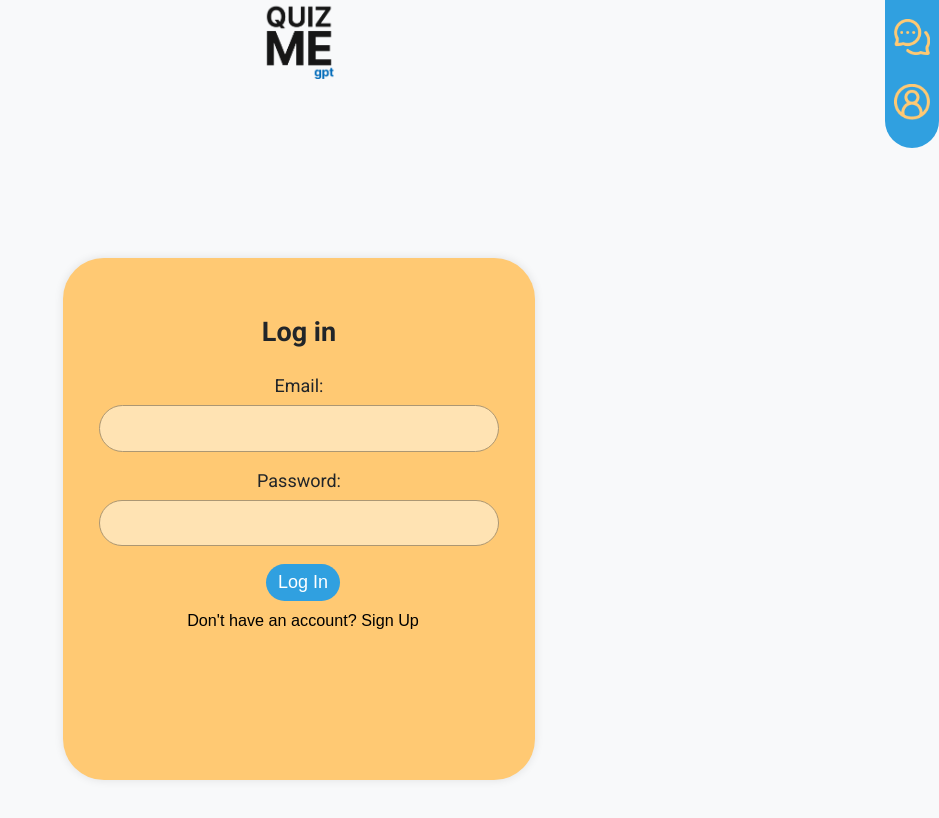
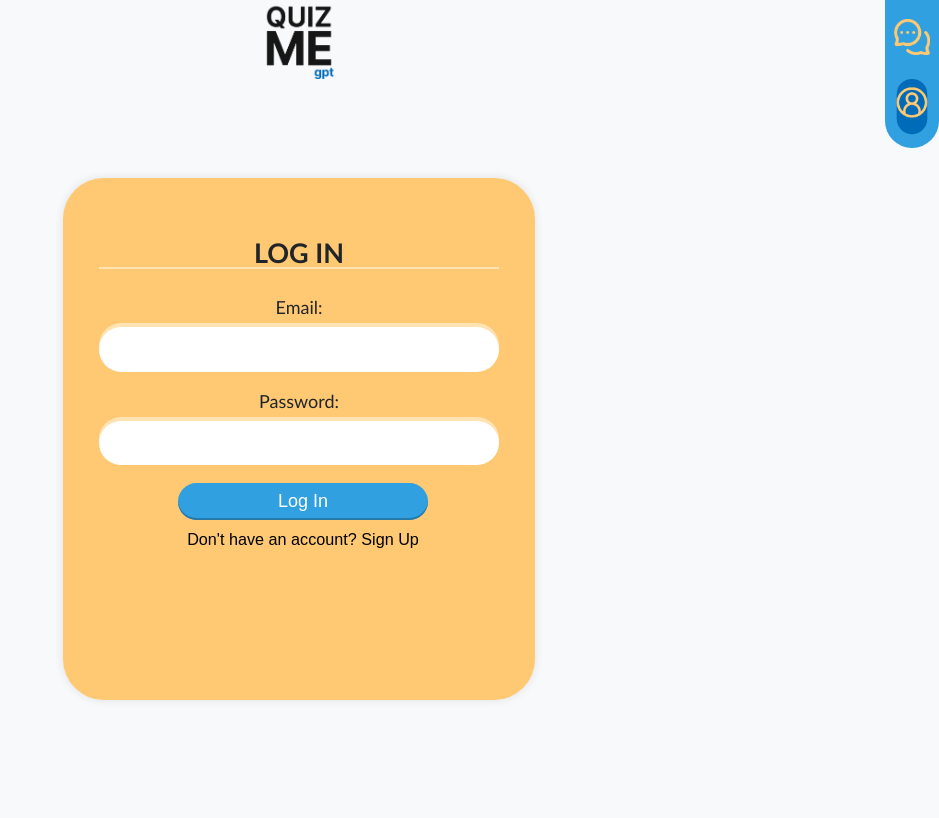
Before and after one commit to Chrisdalbano/quizmegpt, a Vue app: page /login in a window 1280 px wide. Shown: the top 818 px of the page, without its empty margins (341-1280 px from the left). Built offline with nearby package versions, Linux system fonts and the light colour scheme; no server answers; the HTML template or start-up script is replaced by a standard one.

Commit message:
added animations

```diff
--- a/src/components/NavBar.vue
+++ b/src/components/NavBar.vue
@@ -1,13 +1,13 @@
 <template>
   <nav>
-    <router-link to="/">
+    <router-link to="/" exact :class="{ active: $route.path === '/' }">
       <img class="nav-icon" src="../assets/quizme-icon.png" alt="Quiz Me!" />
     </router-link>
-    <router-link v-if="!loggedIn" to="/login">
+    <router-link v-if="!loggedIn" to="/login" exact :class="{ active: $route.path === '/login' }">
       <img class="nav-icon" src="../assets/User-icon.png" alt="Log In" />
     </router-link>
-    <transition name="page-fade" mode="out-in">
-      <router-link v-if="loggedIn" to="/my-account">
+    <transition name="slide">
+      <router-link v-if="loggedIn" to="/my-account" exact :class="{ active: $route.path === '/my-account' }">
         <img class="nav-icon" src="../assets/User-icon.png" alt="My Account" />
       </router-link>
     </transition>
@@ -48,12 +48,16 @@ nav {
   opacity: 0.7;
 }
 
-.page-fade-enter-active,
-.page-fade-leave-active {
-  transition: opacity 0.3s;
+.active {
+  background-color: #006BB9;
+  color: white;
+  border-radius: 41px;
+
+  transform: scale(0.85);
+  transition: all 0.3s ease-in-out;
 }
-.page-fade-enter,
-.page-fade-leave-to {
-  opacity: 0;
-}
+
+
+
+
 </style>
--- a/src/components/QuizComponent.vue
+++ b/src/components/QuizComponent.vue
@@ -1,12 +1,13 @@
 <template>
+  <div class="currentQuestion">
+    <p class="questionNumber">Question {{ currentQuestionIndex + 1}} / {{ questions.length }}</p>
+    <b>{{ questions[currentQuestionIndex].question }}</b>
+  </div>
   <div class="quiz-component">
     <div
       class="question-wrapper"
       v-if="currentQuestionIndex < questions.length"
     >
-      <p>
-        <b>{{ questions[currentQuestionIndex].question }}</b>
-      </p>
       <div
         class="choice"
         v-for="(option, optionIndex) in questions[currentQuestionIndex].options"
@@ -21,7 +22,9 @@
             :id="'option' + optionIndex"
             class="hidden-radio"
           />
-          <label :for="'option' + optionIndex" class="option-label">{{ option.text }}</label>
+          <label :for="'option' + optionIndex" class="option-label">{{
+            option.text
+          }}</label>
         </div>
       </div>
     </div>
@@ -72,8 +75,11 @@ export default {
       }
       const xpEarned = score * 10; // Modify this value to change XP per correct answer
       // this.saveQuizHistory({ score, xpEarned, questions: this.questions });
-      this.$emit("submit-answers", { score, xpEarned, questions: this.questions });
-
+      this.$emit("submit-answers", {
+        score,
+        xpEarned,
+        questions: this.questions,
+      });
     },
 
     async saveQuizHistory(quizData) {
@@ -85,7 +91,6 @@ export default {
       };
       await addDoc(quizHistoryRef, newQuizHistory);
     },
-
   },
 };
 </script>
@@ -96,12 +101,13 @@ export default {
   flex-direction: column;
   align-items: center;
   width: 100%;
+  padding-bottom: 198px;
 }
 
 .question-wrapper {
   background-color: #f3f3f3;
   padding: 15px;
-  border-radius: px;
+  border-radius: 41px;
   margin-bottom: 20px;
   width: 100%;
   max-width: 600px;
@@ -113,10 +119,8 @@ export default {
   margin-bottom: 10px;
 }
 
-
 .option input {
   margin-right: 5px;
-
 }
 
 .submit-btn {
@@ -142,7 +146,7 @@ export default {
   display: flex;
   align-items: center;
   justify-content: left;
-    background-color: #FFC973;
+  background-color: #ffc973;
   width: 200px;
   border-radius: 41px;
   padding: 10px 20px;
@@ -151,7 +155,7 @@ export default {
 }
 
 .option:hover {
-    background-color: #FFE3B3;
+  background-color: #ffe3b3;
 }
 
 .option label.option-label {
@@ -160,7 +164,7 @@ export default {
 }
 
 .hidden-radio:checked + .option-label {
-    background-color: #006BB9;
+  background-color: #006bb9;
   color: white;
   border-radius: 41px;
   display: flex;
@@ -168,4 +172,21 @@ export default {
   width: 100%;
   padding: 10px 20px;
 }
+
+.currentQuestion {
+  display: flex;
+  flex-direction: column;
+  align-items: center;
+  padding: 10px;
+  margin: 20px 500px;
+  background-color: #FFE3B3;
+  border-radius: 41px;
+  padding: 30px;
+  box-shadow: 0px 4px 4px rgba(0, 0, 0, 0.25);
+}
+
+.questionNumber {
+  margin: 0;
+  padding-bottom: 10px;
+  }
 </style>
--- a/src/views/HomeView.vue
+++ b/src/views/HomeView.vue
@@ -3,7 +3,9 @@
     <img class="logo" src="../assets/quizmegpt-logo.png" />
   </div>
   <div class="container">
-    <h1 class="p-message">Let's create a quiz! What do you want to be tested about?</h1>
+    <h1 class="p-message">
+      Let's create a quiz! What do you want to be tested about?
+    </h1>
     <!-- <p class="instructions">
       To create a quiz, enter a topic in the text box and click the "Generate
       Quiz" button. Please note that the quality of the generated quiz may vary
@@ -13,7 +15,12 @@
     </p> -->
     <div class="input-container">
       <div class="input-wrapper">
-        <input type="text" v-model="quizTopic" class="input-topic" placeholder="Enter a topic" />
+        <input
+          type="text"
+          v-model="quizTopic"
+          class="input-topic"
+          placeholder="Enter a topic"
+        />
         <div class="selector-container">
           <select
             v-model="difficultyLevel"
@@ -26,13 +33,12 @@
             <option value="emoji">Emojis</option>
           </select>
         </div>
-
       </div>
-
-
     </div>
     <div class="button-container">
-        <button @click="generateQuiz" :disabled="loading">Generate Quiz</button>
+      <button @click="generateQuiz" :disabled="loading" class="disabledStyle">
+        Generate Quiz
+      </button>
       <button @click="loadSampleQuiz" class="sample-button" :disabled="loading">
         Load Sample Quiz
       </button>
@@ -42,8 +48,16 @@
     <div v-if="loading" class="loading-spinner"></div>
     <p v-if="loading" class="waiting-text">We are generating a quiz for you</p>
   </div>
-  <img class="illustration-home" v-if="!quizGenerated & !resultsShown" src="../assets/home-vector-design.png" />
-  <img class="illustration-home results-ill" v-if="resultsShown" src="../assets/results-ill.png" />
+  <img
+    class="illustration-home"
+    v-if="!quizGenerated & !resultsShown"
+    src="../assets/home-vector-design.png"
+  />
+  <img
+    class="illustration-home results-ill"
+    v-if="resultsShown"
+    src="../assets/results-ill.png"
+  />
   <quiz-component
     ref="quizComponent"
     v-if="quizGenerated"
@@ -146,6 +160,13 @@ export default {
       this.quizQuestions = sampleQuiz;
       this.quizGenerated = true;
       this.resultsShown = false;
+
+      this.$nextTick(() => {
+        window.scrollTo({
+          top: document.body.scrollHeight,
+          behavior: "smooth",
+        });
+      });
     },
     async callApi(prompt) {
       const apiKey = process.env.VUE_APP_CHATGPT_API_KEY;
@@ -184,6 +205,9 @@ export default {
     },
 
     async generateQuiz() {
+      // Hide the results when generating a new quiz
+      this.resultsShown = false;
+
       this.loading = true;
       const response = await this.getQuizFromChatGPT(
         this.quizTopic,
@@ -197,6 +221,12 @@ export default {
           this.quizQuestions = questions;
           this.quizGenerated = true;
           this.errorMessage = ""; // Reset the error message when the quiz is generated successfully
+          this.$nextTick(() => {
+            window.scrollTo({
+              top: document.body.scrollHeight,
+              behavior: "smooth",
+            });
+          });
         } else {
           console.error("Failed to parse questions from API response");
           this.errorMessage =
@@ -215,6 +245,12 @@ export default {
       // Call the Vuex action to update the user's XP
       await this.updateUserXp(payload.xpEarned);
       await this.saveQuizToHistory({ ...payload });
+
+
+      window.scrollBy({
+        top: window.scrollY - 40,
+        behavior: "smooth",
+      });
     },
     ...mapActions(["updateUserXp", "saveQuizToHistory"]),
     async getQuizFromChatGPT(topic, difficulty) {
@@ -320,7 +356,7 @@ button {
   font-size: 1rem;
   font-weight: 500;
   padding: 8px 12px;
-  background-color: #30A0E0;
+  background-color: #30a0e0;
   color: #ffffff;
   border: none;
   border-radius: 41px;
@@ -329,7 +365,7 @@ button {
 }
 
 .sample-button {
-  background-color: #FFC973;
+  background-color: #ffc973;
 }
 
 button:hover {
@@ -398,7 +434,7 @@ button:hover {
   font-size: 1rem;
   background-color: #f9f9f9;
   cursor: pointer;
-  border: 6px solid #FFC973;
+  border: 6px solid #ffc973;
 }
 
 .difficulty-selector:focus {
@@ -428,7 +464,7 @@ button:hover {
   border-radius: 41px;
   font-size: 1rem;
   background-color: #f9f9f9;
-  border: 6px solid #FFE3B3;
+  border: 6px solid #ffe3b3;
 }
 
 .input-topic:focus {
@@ -439,7 +475,6 @@ button:hover {
   -webkit-appearance: none;
   -moz-appearance: none;
   appearance: none;
-
 }
 
 .custom-select:hover {
@@ -489,4 +524,9 @@ button:hover {
     transform: translateY(-5px);
   }
 }
+
+button:disabled {
+  background-color: #a0a0a0;
+  cursor: not-allowed;
+}
 </style>
--- a/src/views/LogIn.vue
+++ b/src/views/LogIn.vue
@@ -2,8 +2,8 @@
   <img class="logo-acc" src="../assets/quizmegpt-logo.png" />
   <div class="container">
     <div class="form-container">
-      <h2 v-if="isLoginForm">Log in</h2>
-      <h2 v-else>Sign Up</h2>
+      <h2 v-if="isLoginForm">LOG IN</h2>
+      <h2 v-else>SIGN UP</h2>
       <form @submit.prevent="isLoginForm ? logIn() : signUp()">
         <div class="form-group">
           <label for="email">Email:</label>
@@ -141,7 +141,8 @@ export default {
   display: flex;
   justify-content: center;
   align-items: center;
-  height: 100vh;
+  height: 90vh;
+  padding: 0;
 }
 
 .form-container {
@@ -151,10 +152,12 @@ export default {
   padding: 2rem;
   border-radius: 41px;
   box-shadow: 0 0 10px rgba(0, 0, 0, 0.1);
+  font-family: 'Trebuchet MS', 'Lucida Sans Unicode', 'Lucida Grande', 'Lucida Sans', Arial, sans-serif
 }
 
 h2 {
   margin-bottom: 1.5rem;
+  box-shadow: inset 0 -2px 0 #ffe3b3;
 }
 
 .form-group {
@@ -168,16 +171,21 @@ label {
 }
 
 input {
+  box-shadow: 0 -4px 0 #ffe3b3;
+  border: none;
   padding: 0.7rem;
   font-size: 1rem;
-  background: #ffe3b3;
-  border: 1px solid #ac9773;
   border-radius: 41px;
   font-family: Verdana, Geneva, Tahoma, sans-serif;
   font-size: medium;
 }
 
+input:focus {
+  outline: none;
+}
+
 .submit-button {
+  width: 250px;
   margin-left: 8px;
   margin-bottom: 2px;
   font-size: 1rem;
@@ -189,10 +197,17 @@ input {
   border-radius: 41px;
   cursor: pointer;
   transition: background-color 0.2s ease;
+  box-shadow: inset 0 -2px 0 #267aaa;
 }
 
 .submit-button:hover {
   background-color: #267aaa;
+}
+
+.submit-button:focus {
+  outline: none;
+  transform: scale(0.95);
+  transition: all 0.3s ease-in-out;
 }
 
 .error {
@@ -222,4 +237,6 @@ input {
   width: 70px;
   height: 79px;
 }
+
+
 </style>
```
Lines whose indentation alone changed are shown as unchanged.
